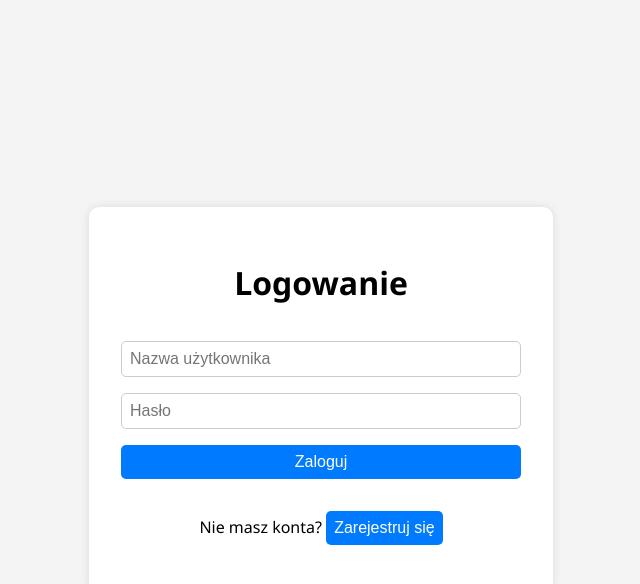
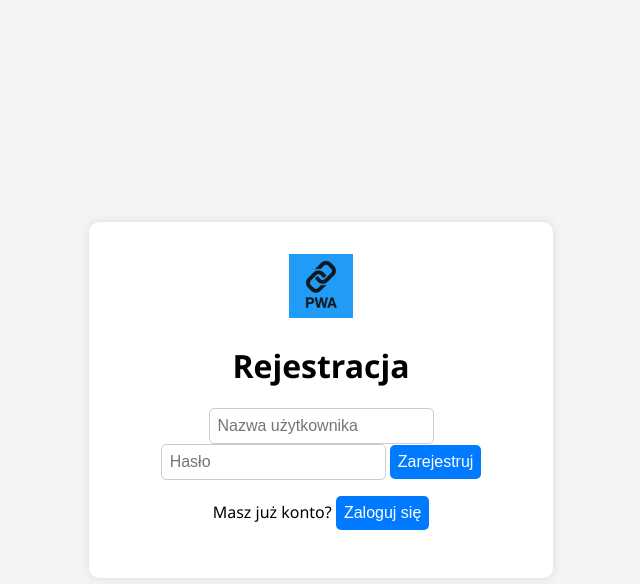
Before and after one commit to DKKurdi/PWA-S1, a website: page public/index.html in a window 1280 px wide. Both pictures are taken after a click on the button "Zarejestruj się". Shown: the whole page, without its empty margins (319-959 px from the left). Drawn offline with Linux system fonts and the light colour scheme; files that its build step writes are made by us from their sources.

Commit message:
Update index.html

```diff
--- a/public/index.html
+++ b/public/index.html
@@ -1,26 +1,30 @@
 <!DOCTYPE html>
 <html lang="pl">
 <head>
-    <meta charset="UTF-8">
-    <meta name="viewport" content="width=device-width, initial-scale=1.0">
+  <meta charset="UTF-8" />
+  <meta name="viewport" content="width=device-width, initial-scale=1.0" />
   <title>Moja aplikacja PWA</title>
-    <link rel="stylesheet" href="public/style.css">
-    <link rel="manifest" href="public/manifest.json">
+  <link rel="stylesheet" href="style.css" />
+  <link rel="manifest" href="manifest.json" />
 </head>
 <body>
   <div class="container">
+    <div class="icon-container">
+      <img src="icons/icon-192x192.png" alt="Logo aplikacji" width="64" height="64" />
+    </div>
+
     <form id="loginForm">
       <h1>Logowanie</h1>
-            <input type="text" id="loginUsername" placeholder="Nazwa użytkownika">
-            <input type="password" id="loginPassword" placeholder="Hasło">
+      <input type="text" id="loginUsername" placeholder="Nazwa użytkownika" />
+      <input type="password" id="loginPassword" placeholder="Hasło" />
       <button id="loginButton" type="button">Zaloguj</button>
       <p>Nie masz konta? <button id="showRegister" type="button">Zarejestruj się</button></p>
     </form>
 
     <form id="registrationForm" style="display: none;">
       <h1>Rejestracja</h1>
-            <input type="text" id="username" placeholder="Nazwa użytkownika">
-            <input type="password" id="password" placeholder="Hasło">
+      <input type="text" id="username" placeholder="Nazwa użytkownika" />
+      <input type="password" id="password" placeholder="Hasło" />
       <button id="registerButton" type="button">Zarejestruj</button>
       <p>Masz już konto? <button id="showLogin" type="button">Zaloguj się</button></p>
     </form>
@@ -29,10 +33,11 @@
     <button id="logoutBtn" style="display: none;">Wyloguj się</button>
   </div>
 
-    <script src="public/script.js"></script>
+  <script src="script.js"></script>
   <script>
     if ('serviceWorker' in navigator) {
-            navigator.serviceWorker.register('public/sw.js')
+      navigator.serviceWorker
+        .register('sw.js')
         .then(() => console.log('Service Worker zarejestrowany poprawnie.'))
         .catch(error => console.error('Błąd SW:', error));
     }
```
Lines whose indentation alone changed are shown as unchanged.
